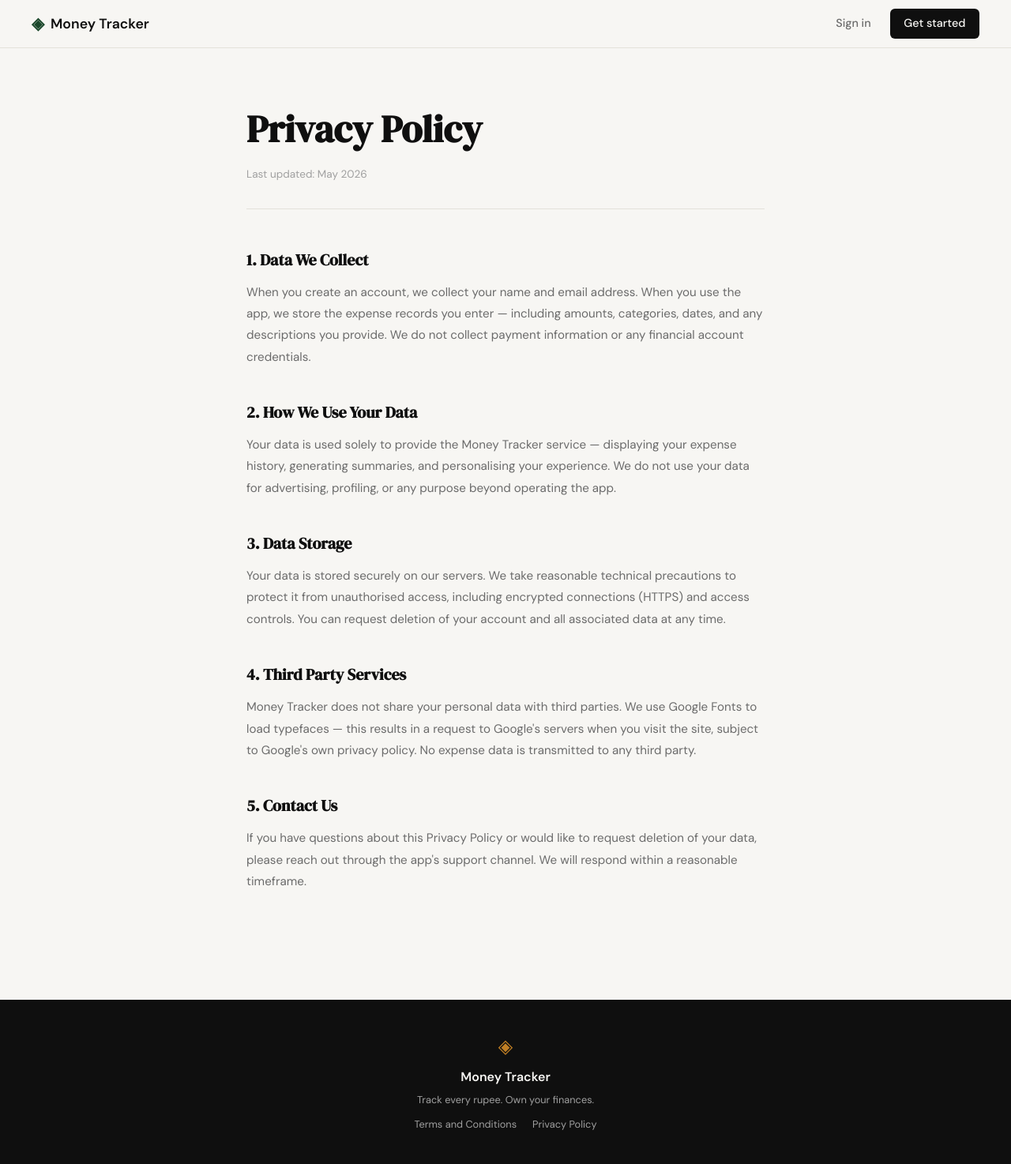
After one commit to farhan-farabi23/Money-Tracker, a Flask app: page /privacy in a window 1280 px wide. The commit adds this page. Shown: the whole page at 79% size. Run offline with Flask 3, Linux system fonts and the light colour scheme.

Commit message:
landing: add privacy policy page and route

```diff
--- a/app.py
+++ b/app.py
@@ -25,6 +25,11 @@ def login():
 @app.route("/terms")
 def terms():
     return render_template("terms.html")
+
+
+@app.route("/privacy")
+def privacy():
+    return render_template("privacy.html")
 
 
 # ------------------------------------------------------------------ #
--- a/templates/base.html
+++ b/templates/base.html
@@ -36,7 +36,7 @@
             <p class="footer-copy">Track every rupee. Own your finances.</p>
             <div class="footer-links">
                 <a href="/terms">Terms and Conditions</a>
-                <a href="#">Privacy Policy</a>
+                <a href="/privacy">Privacy Policy</a>
             </div>
         </div>
     </footer>
--- /dev/null
+++ b/templates/privacy.html
@@ -0,0 +1,39 @@
+{% extends "base.html" %}
+
+{% block title %}Privacy Policy — Money Tracker{% endblock %}
+
+{% block content %}
+
+<section class="legal-page">
+    <div class="legal-inner">
+        <h1 class="legal-title">Privacy Policy</h1>
+        <p class="legal-updated">Last updated: May 2026</p>
+
+        <div class="legal-section">
+            <h2>1. Data We Collect</h2>
+            <p>When you create an account, we collect your name and email address. When you use the app, we store the expense records you enter — including amounts, categories, dates, and any descriptions you provide. We do not collect payment information or any financial account credentials.</p>
+        </div>
+
+        <div class="legal-section">
+            <h2>2. How We Use Your Data</h2>
+            <p>Your data is used solely to provide the Money Tracker service — displaying your expense history, generating summaries, and personalising your experience. We do not use your data for advertising, profiling, or any purpose beyond operating the app.</p>
+        </div>
+
+        <div class="legal-section">
+            <h2>3. Data Storage</h2>
+            <p>Your data is stored securely on our servers. We take reasonable technical precautions to protect it from unauthorised access, including encrypted connections (HTTPS) and access controls. You can request deletion of your account and all associated data at any time.</p>
+        </div>
+
+        <div class="legal-section">
+            <h2>4. Third Party Services</h2>
+            <p>Money Tracker does not share your personal data with third parties. We use Google Fonts to load typefaces — this results in a request to Google's servers when you visit the site, subject to Google's own privacy policy. No expense data is transmitted to any third party.</p>
+        </div>
+
+        <div class="legal-section">
+            <h2>5. Contact Us</h2>
+            <p>If you have questions about this Privacy Policy or would like to request deletion of your data, please reach out through the app's support channel. We will respond within a reasonable timeframe.</p>
+        </div>
+    </div>
+</section>
+
+{% endblock %}
```
